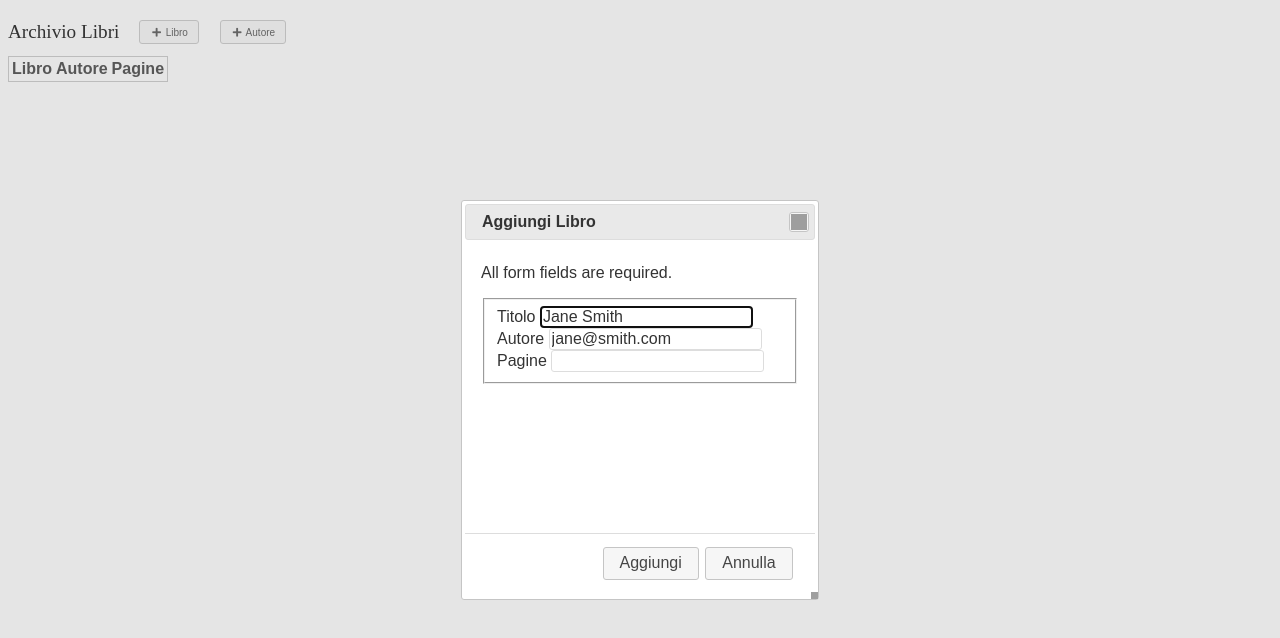
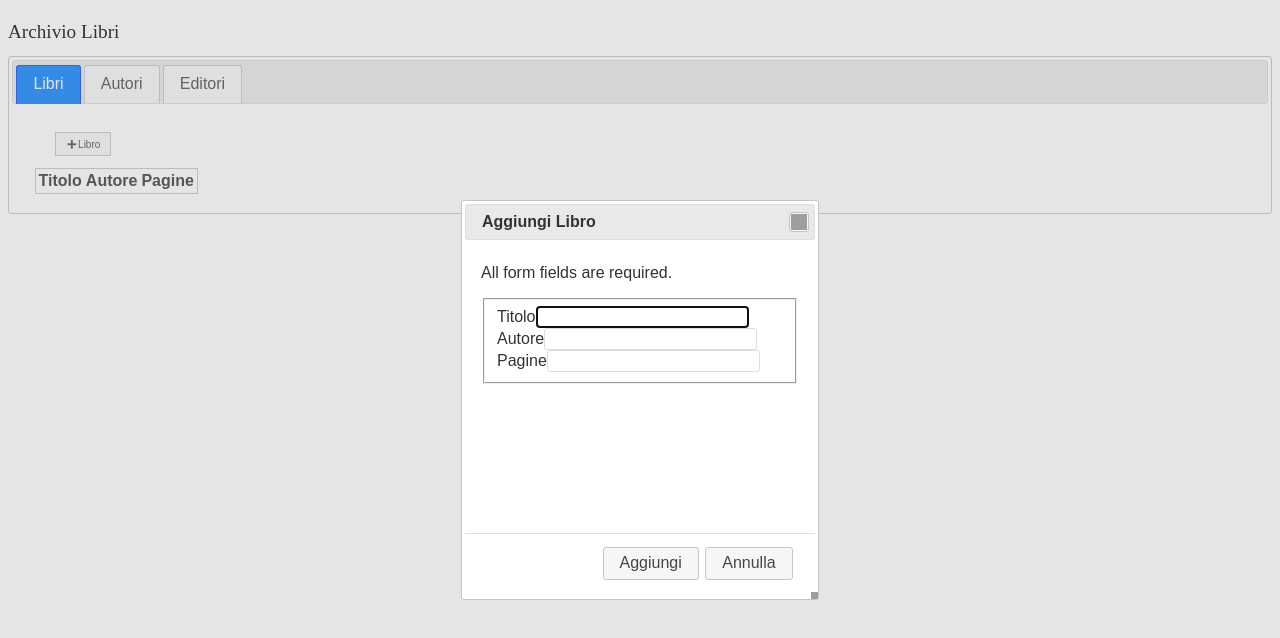
Before and after one commit to sirmmo/lezioni_jquery, a plain HTML site: page index3.html in a window 1280 px wide. Both pictures are taken after a click on the button "Libro". Drawn offline with nearby package versions, Linux system fonts and the light colour scheme; grey boxes are pictures that could not be loaded.

Commit message:
Add files via upload

```diff
--- a/index3.html
+++ b/index3.html
@@ -1,8 +1,12 @@
 <html>
+
 <head>
     <script src="https://ajax.googleapis.com/ajax/libs/jquery/3.5.1/jquery.min.js"></script>
-        <link rel="stylesheet" href="https://cdnjs.cloudflare.com/ajax/libs/font-awesome/5.15.4/css/all.min.css" integrity="sha512-1ycn6IcaQQ40/MKBW2W4Rhis/DbILU74C1vSrLJxCq57o941Ym01SwNsOMqvEBFlcgUa6xLiPY/NS5R+E6ztJQ==" crossorigin="anonymous" referrerpolicy="no-referrer" />
-        <script src="https://code.jquery.com/ui/1.13.0/jquery-ui.min.js" integrity="sha256-hlKLmzaRlE8SCJC1Kw8zoUbU8BxA+8kR3gseuKfMjxA=" crossorigin="anonymous"></script>
+    <link rel="stylesheet" href="https://cdnjs.cloudflare.com/ajax/libs/font-awesome/5.15.4/css/all.min.css"
+        integrity="sha512-1ycn6IcaQQ40/MKBW2W4Rhis/DbILU74C1vSrLJxCq57o941Ym01SwNsOMqvEBFlcgUa6xLiPY/NS5R+E6ztJQ=="
+        crossorigin="anonymous" referrerpolicy="no-referrer" />
+    <script src="https://code.jquery.com/ui/1.13.0/jquery-ui.min.js"
+        integrity="sha256-hlKLmzaRlE8SCJC1Kw8zoUbU8BxA+8kR3gseuKfMjxA=" crossorigin="anonymous"></script>
     <link rel="stylesheet" href="https://code.jquery.com/ui/1.13.0/themes/base/jquery-ui.css">
     <style>
         nav {
@@ -12,7 +16,7 @@
             display: flex;
         }
 
-            nav .title{
+        nav .title {
             font-size: larger;
         }
 
@@ -24,100 +28,131 @@
             height: 24px;
             font-size: x-small !important;
         }
-
     </style>
     <script>
-            $(function(){
-                function aggiungiLibro(data){
-                    var riga = $('<tr></tr>');
-                    riga.append($('<td></td>').text(data.title));
-                    riga.append($('<td></td>').text(data.author));
-                    riga.append($('<td></td>').text(data.pages));
-                    $('tbody').append(riga);
+        (function($) {
+        $.fn.tabellone = function(conf) {
+            var ddom = $('<div title="Aggiungi '+conf.item_name+'"/>')
+                .attr('data', conf.structure)
+                .append($('<p class="validateTips">All form fields are required.</p>'))
+                .append($('<form />').append($('<fieldset />')));
+            for (let s of conf.structure){
+                ddom.find('fieldset')
+                    .append($('<label />')
+                        .attr('for', s.name)
+                        .text(s.title))
+                    .append($('<input />')
+                        .attr('type', s.type)
+                        .attr('name', s.name)
+                        .addClass('ui-widget-content')
+                        .addClass('ui-corner-all'))
             }
-
-                $('button').button();
-                dialogs = {};
-                $('.dialog-form').each(function(i, el){
-                    dialogs[$(el).attr('id')] = $(el).dialog({
+            this.append(ddom);
+            dialog = ddom.dialog({
                 autoOpen: false,
                 height: 400,
                 width: 350,
                 modal: true,
                 buttons: {
-                          "Aggiungi": function(){
+                    "Aggiungi": function () {
                         var data = {};
-                              for (let input of $(dialogs[$(el).attr('id')]).find('input')) {
+                        for (let input of $(dialog).find('input')) {
                             data[$(input).attr('name')] = $(input).val();
                         }
-                              op = '' + $(el).data('func') + '(data)';
-                              console.log(op);
-                              eval('' + $(el).data('func') + '(data)');
-                              dialogs[$(el).attr('id')].dialog( "close" );
+                        aggiungi_item(data, $(dialog).find('.ui-dialog-content')[0].data('conf'));
+                        dialog.dialog("close");
                     },
-                          Annulla: function() {
-                            dialogs[$(el).attr('id')].dialog( "close" );
+                    Annulla: function () {
+                        dialog.dialog("close");
                     }
                 },
-                        close: function() {
-                          form[ 0 ].reset();
-                          allFields.removeClass( "ui-state-error" );
+                close: function () {
+                    $(dialog).find('form')[0].reset();
+                    //allFields.removeClass("ui-state-error");
                 }
             })
+
+            var nav = $('<nav />');
+            var btn = $('<button />')
+                .addClass('ui-button')
+                .addClass('add_button')
+                .data('dialog', dialog)
+                .attr('id', 'test')
+                .click(function () {
+                    $(this).data('dialog').dialog("open");
                 })
-                  $('.add_button').click(function(){
-                    dialogs[$(this).data('dialog')].dialog( "open" );
-                  })
+            btn.append($('<i class="fas fa-fw fa-plus"></i>'));
+            btn.append($('<span/>').text(conf.item_name))
+            nav.append(btn);
+            this.append(nav);
+
+            var table = $('<table class="ui-widget ui-widget-content" />');
+            var thead = $('<thead />').append('<tr />');
+            for (let s of conf.structure){
+                thead.find('tr').append($('<th />').text(s.title));
+            }
+            table.append(thead);
+            table.append($('<tbody />'));
+            this.append(table);
+            function aggiungi_item(data, structure) {
+                var riga = $('<tr></tr>');
+                for (let s of structure){
+                    riga.append($('<td></td>').text(data[s.name]));
+                }
+                table.find('tbody').append(riga);
+            }
+        };
+    } (jQuery));
+
+        $(function () {
+
+            $( "#tabs" ).tabs();
+
+            $('button').button();
+
+            $('#tab-libri').tabellone({
+                item_name: "Libro",
+                structure: [
+                    {name: "title", title: "Titolo", type: "text"},
+                    {name: "author", title: "Autore", type: "text"},
+                    {name: "pages", title: "Pagine", type: "number"}
+                ]
             });
+            $('#tab-auths').tabellone({
+                item_name: "Autore",
+                structure: [
+                    {name: "name", title: "Nome", type: "text"},
+                    {name: "date", title: "Data di nascita", type: "date"}
+                ]
+            });
+
+            $('#tab-editors').tabellone({
+                item_name: "Editore",
+                structure: [
+                    {name: "name", title: "Nome", type: "text"},
+                    {name: "city", title: "Città", type: "string"}
+                ]
+            });
+        });
+
     </script>
 </head>
+
 <body>
-        <nav>
-            <span class="title">Archivio Libri</span>
-            <button class="ui-button add_button" data-dialog="book_dialog" id="add_book"><i class="fas fa-fw fa-plus"></i> Libro</button>
-            <button class="ui-button add_button" data-dialog="auth_dialog" id="add_auth"><i class="fas fa-fw fa-plus"></i> Autore</button>
-        </nav>
-
+    <nav><span class="title">Archivio Libri</span></nav>
     <div id="content">
-            <table class="ui-widget ui-widget-content">
-                <thead>
-                    <tr>
-                        <th>Libro</th><th>Autore</th><th>Pagine</th>
-                    </tr>
-                </thead>
-                <tbody></tbody>
-            </table>
+        <div id="tabs">
+            <ul>
+                <li><a href="#tab-libri">Libri</a></li>
+                <li><a href="#tab-auths">Autori</a></li>
+                <li><a href="#tab-editors">Editori</a></li>
+            </ul>
+            <div id="tab-libri"></div>
+            <div id="tab-auths"></div>
+            <div id="tab-editors"></div>
+        </div>
     </div>
 
+</body>
 
-<div class="dialog-form" id="book_dialog" title="Aggiungi Libro" data-func="aggiungiLibro">
-    <p class="validateTips">All form fields are required.</p>
-
-    <form>
-      <fieldset>
-        <label for="title">Titolo</label>
-        <input type="text" name="title" value="Jane Smith" class="text ui-widget-content ui-corner-all">
-        <label for="author">Autore</label>
-        <input type="text" name="author" value="jane@smith.com" class="text ui-widget-content ui-corner-all">
-        <label for="pages">Pagine</label>
-        <input type="number" name="pages" class="text ui-widget-content ui-corner-all">
-      </fieldset>
-    </form>
-  </div>
-
-  <div class="dialog-form" id="auth_dialog" title="Aggiungi Autrice/Autore"  data-func="aggiungiAuth">
-    <p class="validateTips">All form fields are required.</p>
-
-    <form>
-      <fieldset>
-        <label for="name">Nome</label>
-        <input type="text" name="name" value="Jane Smith" class="text ui-widget-content ui-corner-all">
-        <label for="date">Data Nascita</label>
-        <input type="date" name="date" value="jane@smith.com" class="text ui-widget-content ui-corner-all">
-      </fieldset>
-    </form>
-  </div>
-
-
-    </body>
 </html>
--- a/struttura.json
+++ b/struttura.json
@@ -1,6 +1,7 @@
 {
     "title": "Storie",
-    "screens": [{
+    "screens": [
+        {
         "id":"titolo",
         "background": "https://images.unsplash.com/photo-1635284620384-cfa376aeaf60?ixid=MnwxMjA3fDB8MHxwaG90by1wYWdlfHx8fGVufDB8fHx8&ixlib=rb-1.2.1&auto=format&fit=crop&w=1543&q=80",
         "color": "white",
```
Also changed, not shown: tabellone.plugin.js (added, +73 -0 lines). Lines whose indentation alone changed are shown as unchanged.
